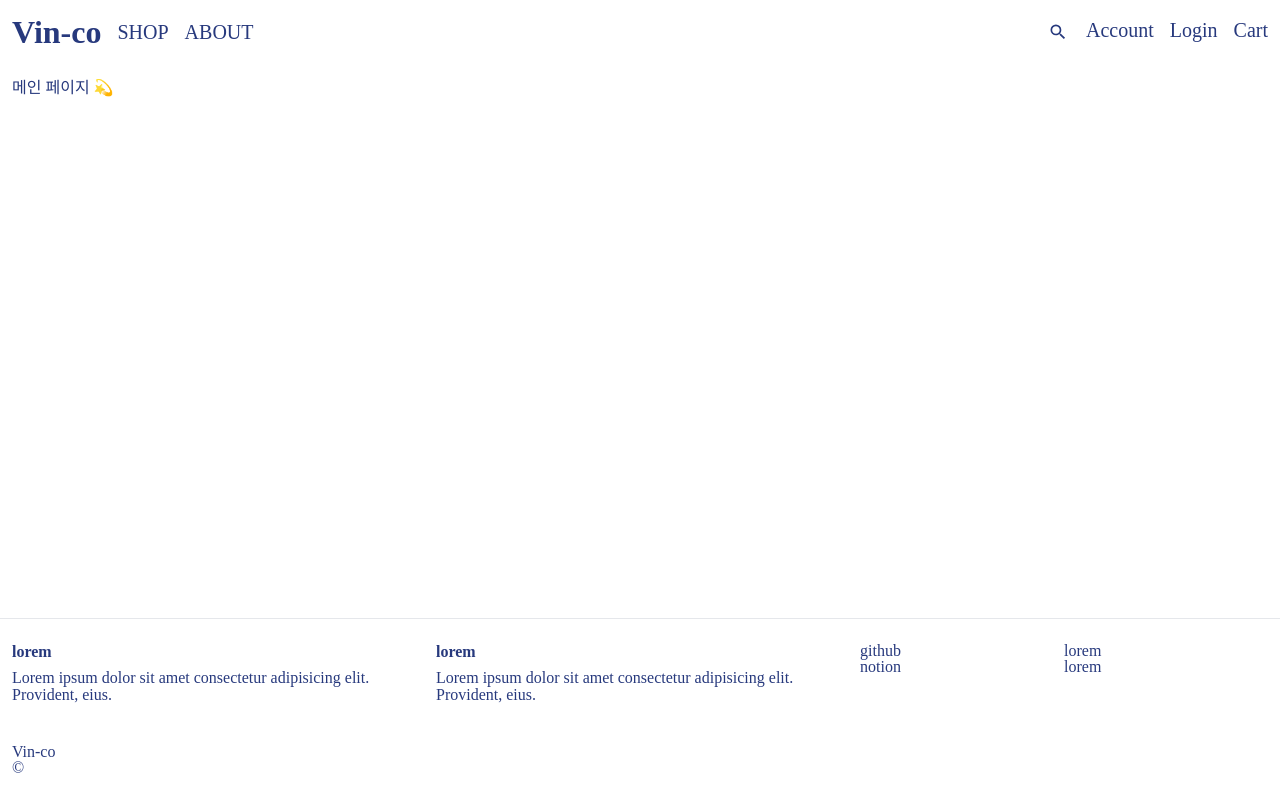
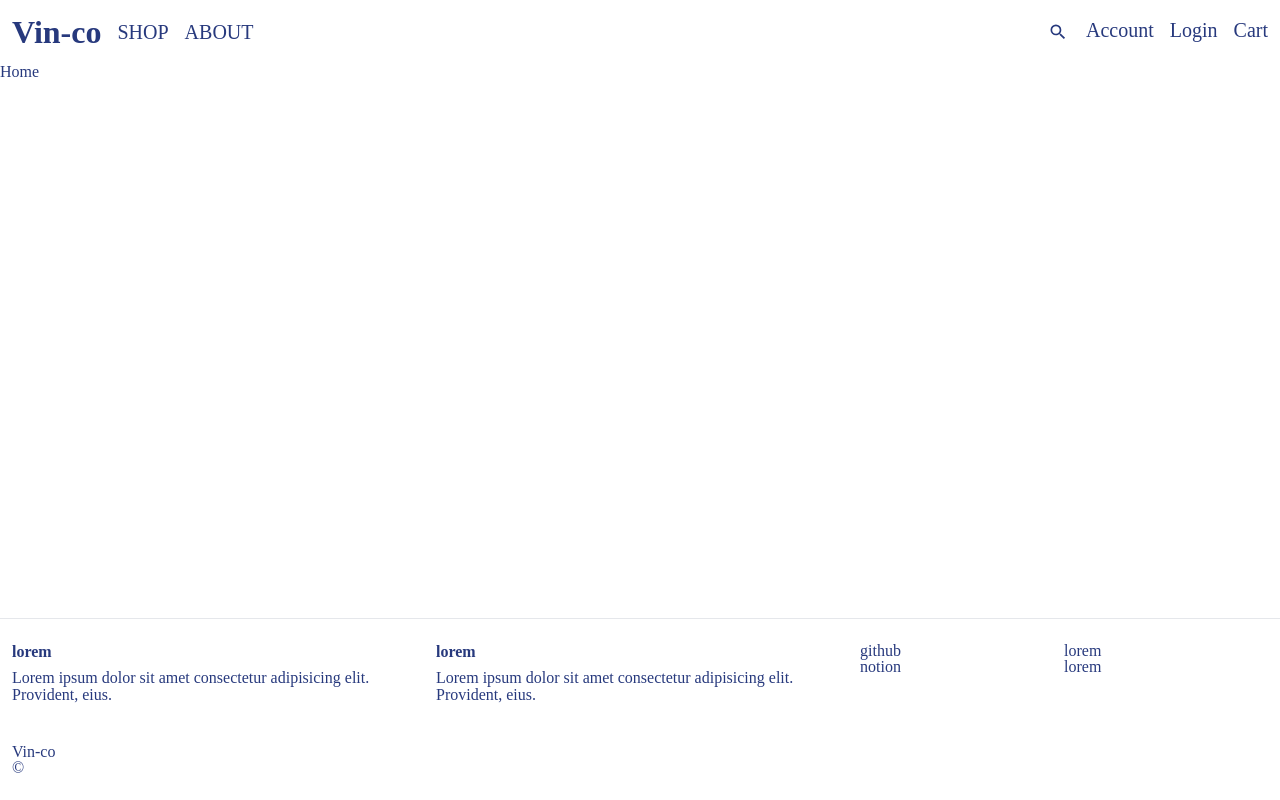
Before and after one commit to hyerani/vin-co, a React (Create React App) app: page / in a window 1280 px wide. Built offline with nearby package versions, Linux system fonts and the light colour scheme.

Commit message:
feat: layout update

```diff
--- a/src/App.jsx
+++ b/src/App.jsx
@@ -1,14 +1,18 @@
 import { Routes, Route } from "react-router-dom";
 import Footer from "./componets/footer/Footer";
 import Header from "./componets/header/Header";
-import Home from "./pages/Home/Home";
+import Main from "./componets/main/Main";
+import Home from "./pages/home/Home";
+import Login from "./pages/login/Login";
 
 const App = () => {
   return (
     <div className="App">
       <Header />
+      <Main />
       <Routes>
         <Route path="/" element={<Home />} />
+        <Route path="/login" element={<Login />} />
       </Routes>
       <Footer />
     </div>
--- /dev/null
+++ b/src/componets/main/Main.jsx
@@ -0,0 +1,10 @@
+import { StyledMain } from "./styles";
+
+const Main = ({ childeren }) => {
+  return (
+    <StyledMain>
+      <section>{childeren}</section>
+    </StyledMain>
+  );
+};
+export default Main;
--- /dev/null
+++ b/src/componets/main/styles.js
@@ -0,0 +1,7 @@
+import styled from "styled-components";
+
+const StyledMain = styled.main`
+  padding-top: 4rem;
+`;
+
+export { StyledMain };
--- a/src/pages/Home/Home.jsx
+++ b/src/pages/Home/Home.jsx
@@ -1,10 +1,4 @@
-import { StyledMain, Container } from "./styles";
-
 const Home = () => {
-  return (
-    <StyledMain>
-      <Container>메인 페이지 💫</Container>
-    </StyledMain>
-  );
+  return <div>Home</div>;
 };
 export default Home;
--- /dev/null
+++ b/src/pages/login/Login.jsx
@@ -0,0 +1,6 @@
+import { Container } from "./styles";
+
+const Login = () => {
+  return <Container>Login</Container>;
+};
+export default Login;
--- a/src/pages/Home/styles.js
+++ b/src/pages/login/styles.js
@@ -1,12 +1,8 @@
 import styled from "styled-components";
 import { containerStyle } from "../../styles/styleConstants";
-
-const StyledMain = styled.main`
-  padding-top: 4rem;
-`;
 
 const Container = styled.div`
   ${containerStyle}
 `;
 
-export { StyledMain, Container };
+export { Container };
```
Also changed, not shown: .eslintrc.json.
